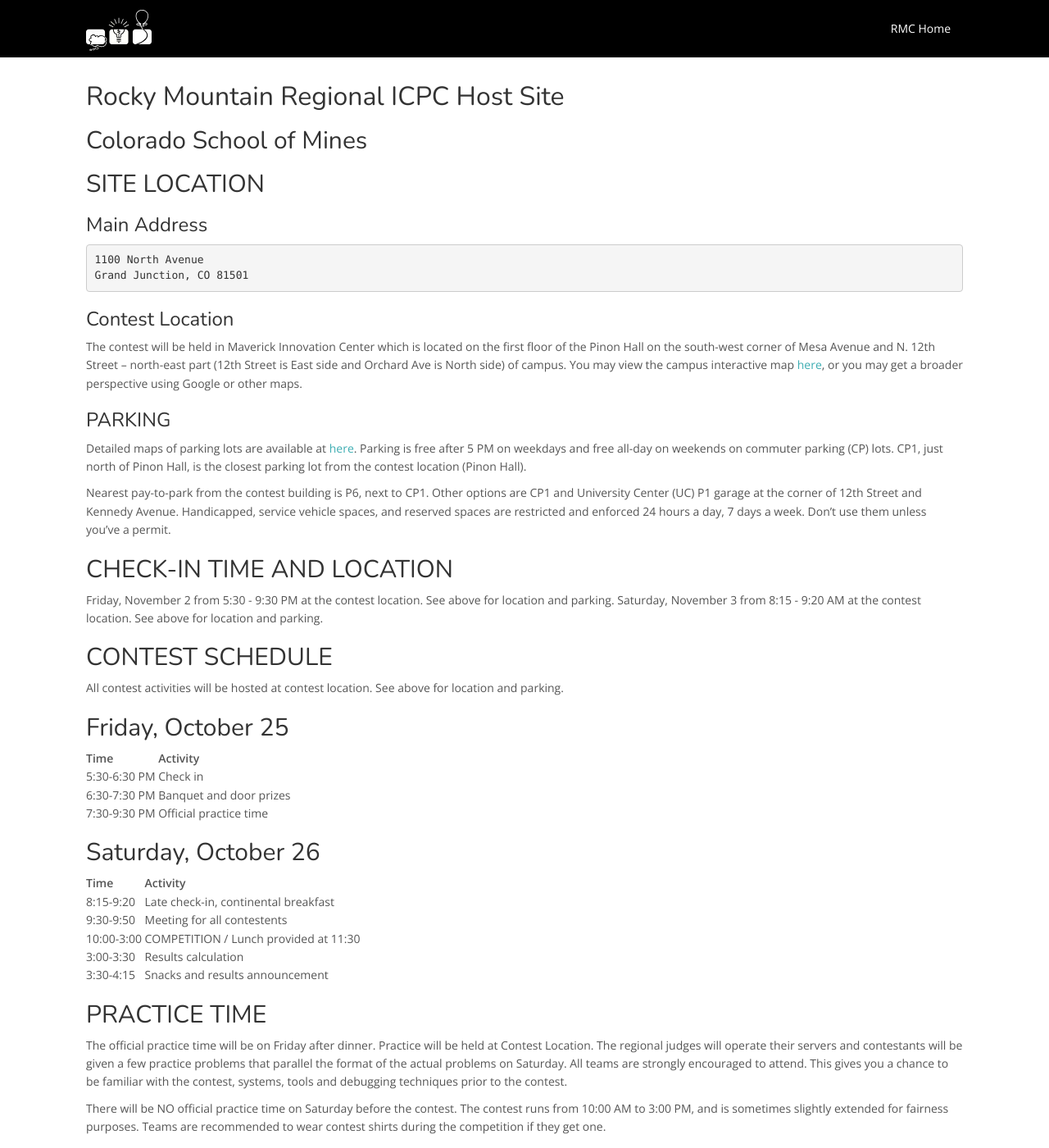
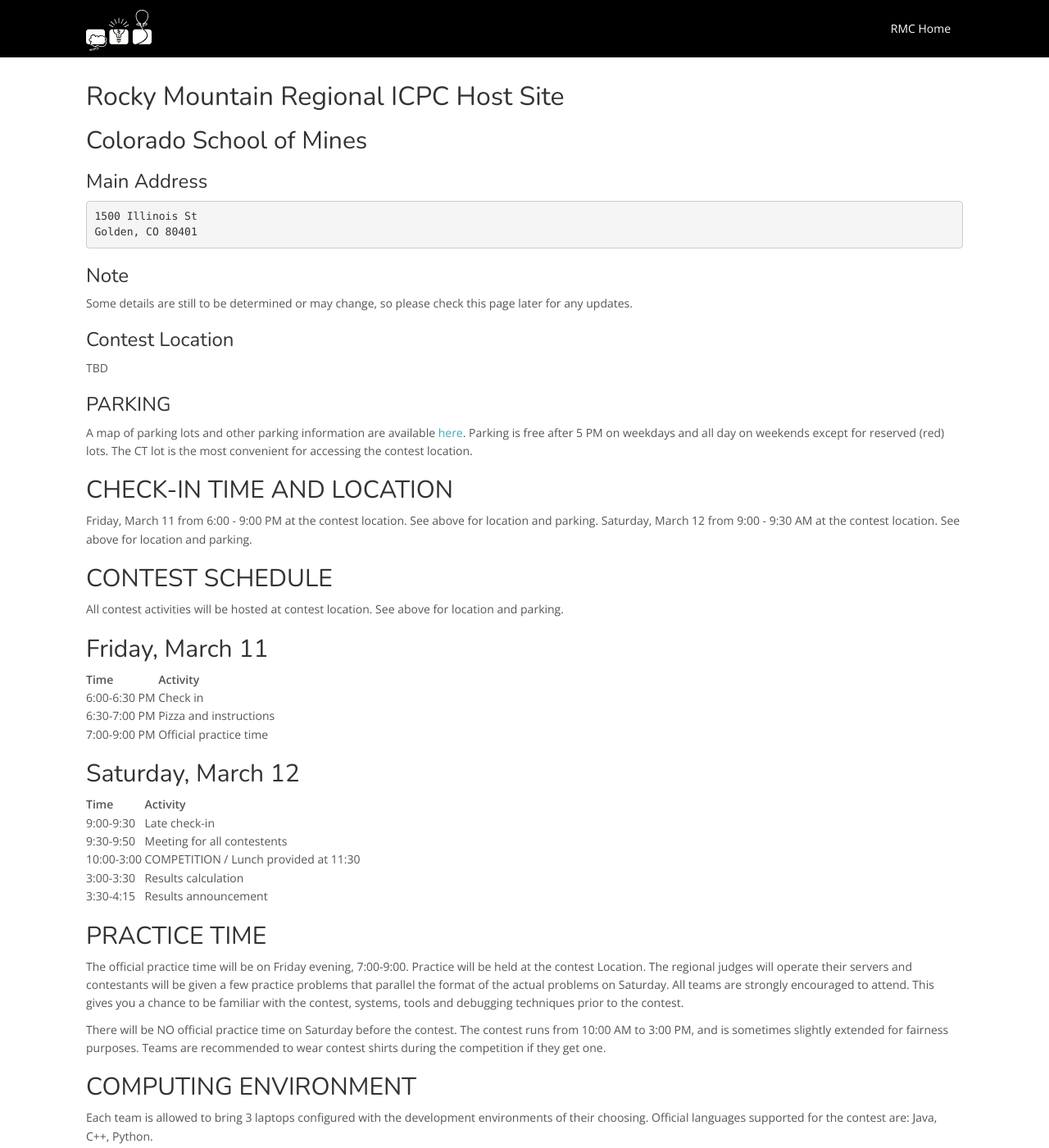
Before and after one commit to icpc/na-rocky-mountain-web, a Jekyll site: the page built from docs/mines/index.md, in a window 1280 px wide and 1400 px high. Shown: the whole window at 82% size. Built offline with Jekyll 4.4.1, drawn with Linux system fonts in a browser that asks for light colours; nearby versions of some CDN libraries; our own code applies the rules of GitHub Pages for plain Markdown files; some of the changed text lies outside the part shown.

Commit message:
Update index.md

````diff
--- a/docs/mines/index.md
+++ b/docs/mines/index.md
@@ -2,61 +2,64 @@
 
 ## Colorado School of Mines
 
-## SITE LOCATION
-
 ### Main Address
 
 ```
-1100 North Avenue
-Grand Junction, CO 81501
+1500 Illinois St
+Golden, CO 80401
 ```
+
+### Note
+
+Some details are still to be determined or may change, so please check this page later for any updates.
 
 ### Contest Location
 
-The contest will be held in Maverick Innovation Center which is located on the first floor of the Pinon Hall on the south-west corner of Mesa Avenue and N. 12th Street -- north-east part (12th Street is East side and Orchard Ave is North side) of campus. You may view the campus interactive map [here](http://www.coloradomesa.edu/virtual-tour/index.html), or you may get a broader perspective using Google or other maps.
+TBD
+
+<!--The contest will be held in Maverick Innovation Center which is located on the first floor of the Pinon Hall on the south-west corner of Mesa Avenue and N. 12th Street -- north-east part (12th Street is East side and Orchard Ave is North side) of campus. You may view the campus interactive map [here](http://www.coloradomesa.edu/virtual-tour/index.html), or you may get a broader perspective using Google or other maps.-->
 
 ### PARKING
 
-Detailed maps of parking lots are available at [here](http://www.coloradomesa.edu/campus-info/documents/parkingmap.pdf). Parking is free after 5 PM on weekdays and free all-day on weekends on commuter parking (CP) lots. CP1, just north of Pinon Hall, is the closest parking lot from the contest location (Pinon Hall).
-
-Nearest pay-to-park from the contest building is P6, next to CP1. Other options are CP1 and University Center (UC) P1 garage at the corner of 12th Street and Kennedy Avenue. Handicapped, service vehicle spaces, and reserved spaces are restricted and enforced 24 hours a day, 7 days a week. Don't use them unless you’ve a permit.
+A map of parking lots and other parking information are available [here](https://www.mines.edu/parking/). Parking is free after 5 PM on weekdays and all day on weekends except for reserved (red) lots. The CT lot is the most convenient for accessing the contest location. <!--(Pinon Hall).-->
 
 ## CHECK-IN TIME AND LOCATION
 
-Friday, November 2 from 5:30 - 9:30 PM at the contest location. See above for location and parking.
-Saturday, November 3 from 8:15 - 9:20 AM at the contest location. See above for location and parking.
+Friday, March 11 from 6:00 - 9:00 PM at the contest location. See above for location and parking.
+Saturday, March 12 from 9:00 - 9:30 AM at the contest location. See above for location and parking.
 
 ## CONTEST SCHEDULE
 
 All contest activities will be hosted at contest location. See above for location and parking.
 
-## Friday, October 25
+## Friday, March 11
 
 | Time         |     | Activity                |
 | ------------ | --- | ----------------------- |
-| 5:30-6:30 PM |     | Check in                |
-| 6:30-7:30 PM |     | Banquet and door prizes |
-| 7:30-9:30 PM |     | Official practice time  |
+| 6:00-6:30 PM |     | Check in                |
+| 6:30-7:00 PM |     | Pizza and instructions  |
+| 7:00-9:00 PM |     | Official practice time  |
 
-## Saturday, October 26
+## Saturday, March 12
 
 | Time       |     | Activity                              |
 | ---------- | --- | ------------------------------------- |
-| 8:15-9:20  |     | Late check-in, continental breakfast  |
+| 9:00-9:30  |     | Late check-in                         |
 | 9:30-9:50  |     | Meeting for all contestents           |
 | 10:00-3:00 |     | COMPETITION / Lunch provided at 11:30 |
 | 3:00-3:30  |     | Results calculation                   |
-| 3:30-4:15  |     | Snacks and results announcement       |
+| 3:30-4:15  |     | Results announcement                  |
 
 ## PRACTICE TIME
 
-The official practice time will be on Friday after dinner. Practice will be held at Contest Location. The regional judges will operate their servers and contestants will be given a few practice problems that parallel the format of the actual problems on Saturday. All teams are strongly encouraged to attend. This gives you a chance to be familiar with the contest, systems, tools and debugging techniques prior to the contest.
+The official practice time will be on Friday evening, 7:00-9:00. Practice will be held at the contest Location. The regional judges will operate their servers and contestants will be given a few practice problems that parallel the format of the actual problems on Saturday. All teams are strongly encouraged to attend. This gives you a chance to be familiar with the contest, systems, tools and debugging techniques prior to the contest.
 
 There will be NO official practice time on Saturday before the contest.
 The contest runs from 10:00 AM to 3:00 PM, and is sometimes slightly extended for fairness purposes. Teams are recommended to wear contest shirts during the competition if they get one.
 
 ## COMPUTING ENVIRONMENT
 
+<!--
 Each team will get one Linux virtual machine with the following configuration.
 
 ```
@@ -67,16 +70,19 @@
 Python 2.7 and 3.6
 Kotlin 1.2
 ```
+-->
+
+Each team is allowed to bring 3 laptops configured with the development environments of their choosing.  Official languages supported for the contest are: Java, C++, Python.
 
 ## KATTIS ACCOUNT
 
 Create an account (at least for one member per team) on open.kattis.com and remember your password.
-Only printed references will be allowed during the contest
-NO digital devices will be allowed to use during the contest
+<!--Only printed references will be allowed during the contest
+NO digital devices will be allowed to use during the contest-->
 
 ## HOTEL
 
-Guests staying Friday night can book at one of the many hotels in town. There is not a specific hotel that we recommend, nor are there rooms blocked or a special rate for the contest.
+Guests staying Friday night can book at one of the many hotels near campus. There is not a specific hotel that we recommend, nor are there rooms blocked or a special rate for the contest.
 
 ## FOOD
 
@@ -86,13 +92,9 @@
 
 ### Menu
 
-Friday Banquet: Indian Food
-Breakfast: Coffee, Tea, Beverages, Breads and Fruits
-Lunch: Sandwiches
-Snacks: Pizza
-Dinner: On your own after the contest
+Friday evening: Pizza
+Saturday lunch: Sandwiches
 
 ## CONTACT INFORMATION
 
--   Karl Castleton - [kcastlet@coloradomesa.edu](mailto:kcastlet@coloradomesa.edu)
--   Ram Basnet - [rbasnet@coloradomesa.edu](mailto:kcastlet@coloradomesa.edu)
+-   Christopher Painter-Wakefield - [cpainter@mines.edu](mailto:cpainter@mines.edu)
````
